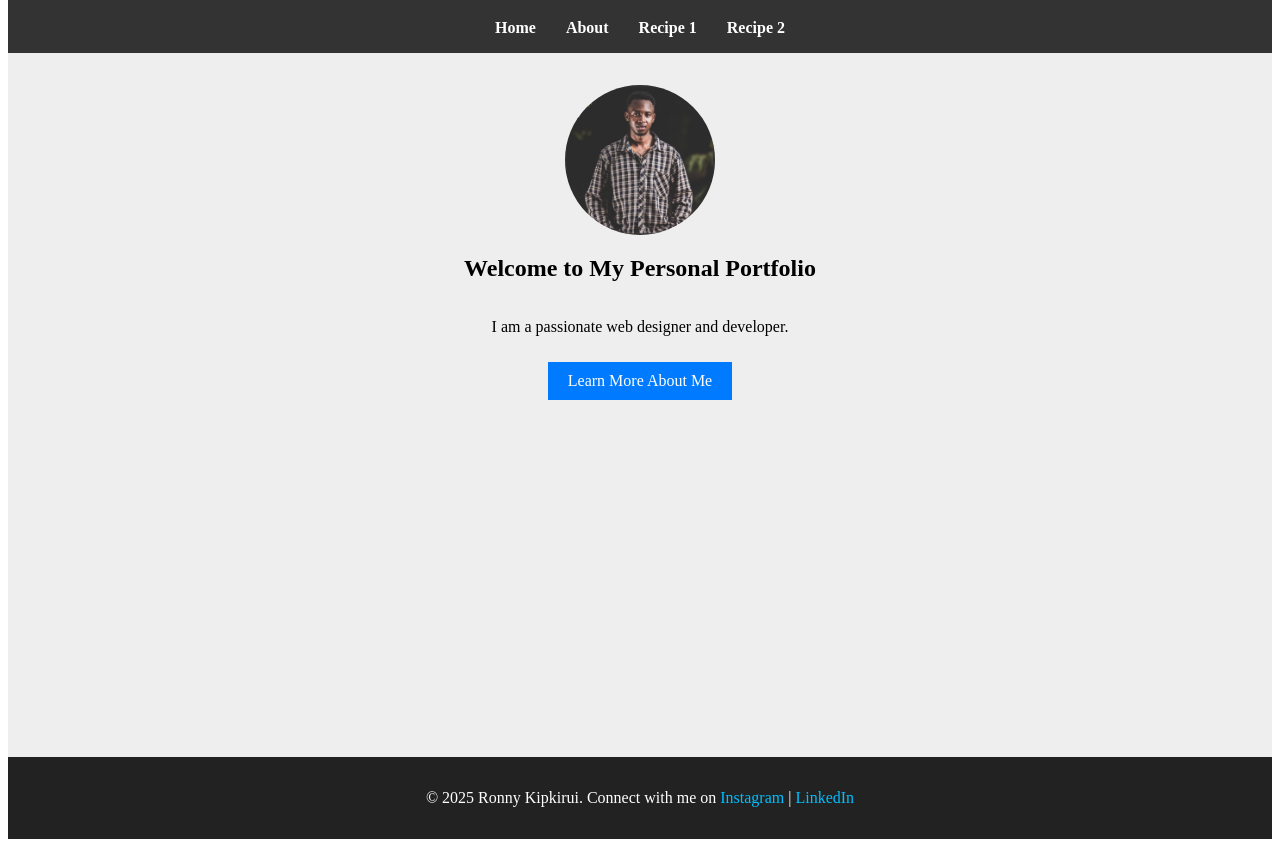
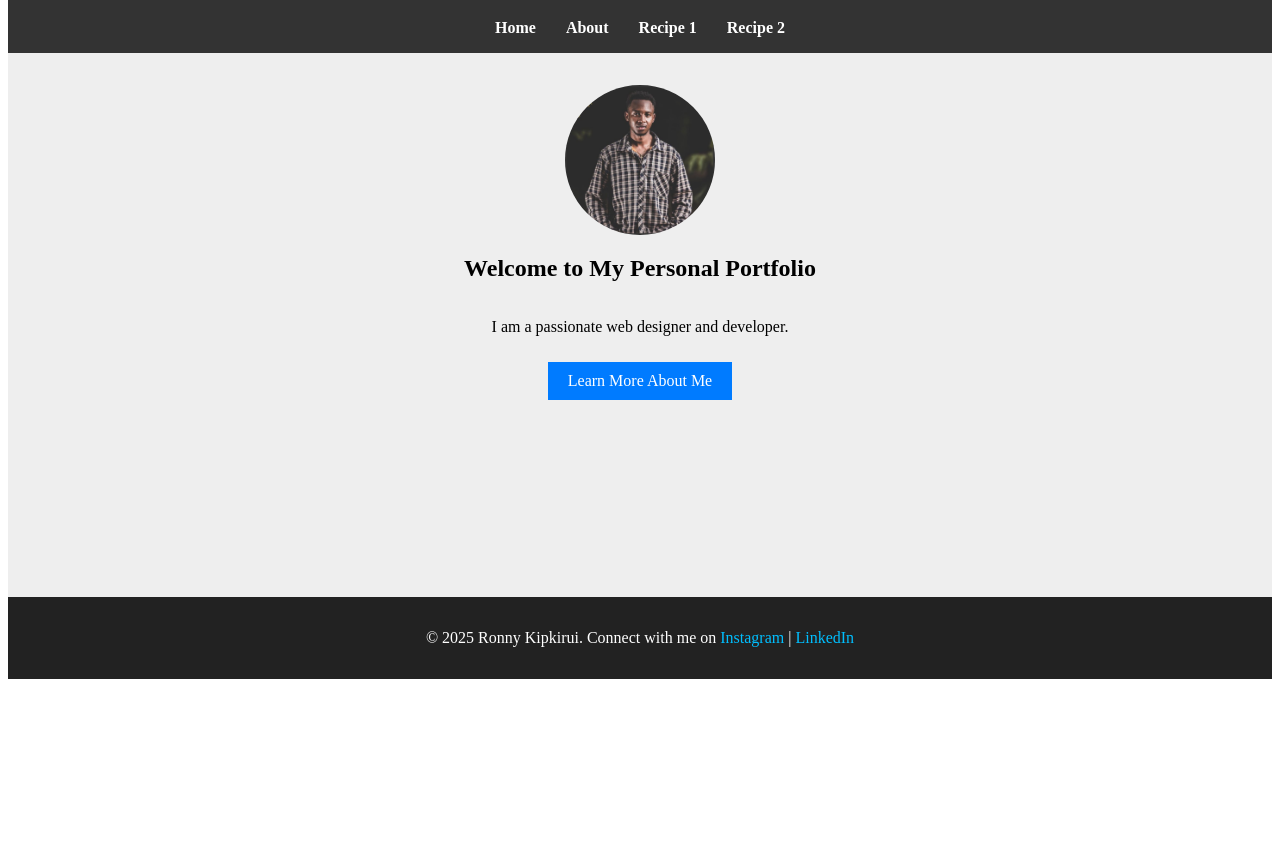
Before and after one commit to royaltyronny/portfolio-sample, a plain HTML site: page index.html in a window 1280 px wide. Shown: the part 85-932 px from the top of the page. After the commit the page ends 800 px from the top, so only its background shows below. Drawn offline with Linux system fonts and the light colour scheme.

Commit message:
Update styles.css

```diff
--- a/styles.css
+++ b/styles.css
@@ -43,7 +43,7 @@ nav ul li a {
   text-align: center;
   padding: 2em;
   background-color: #eee;
-   min-height: 80vh;
+   min-height: 60vh;
 }
 
 .hero img {
```
